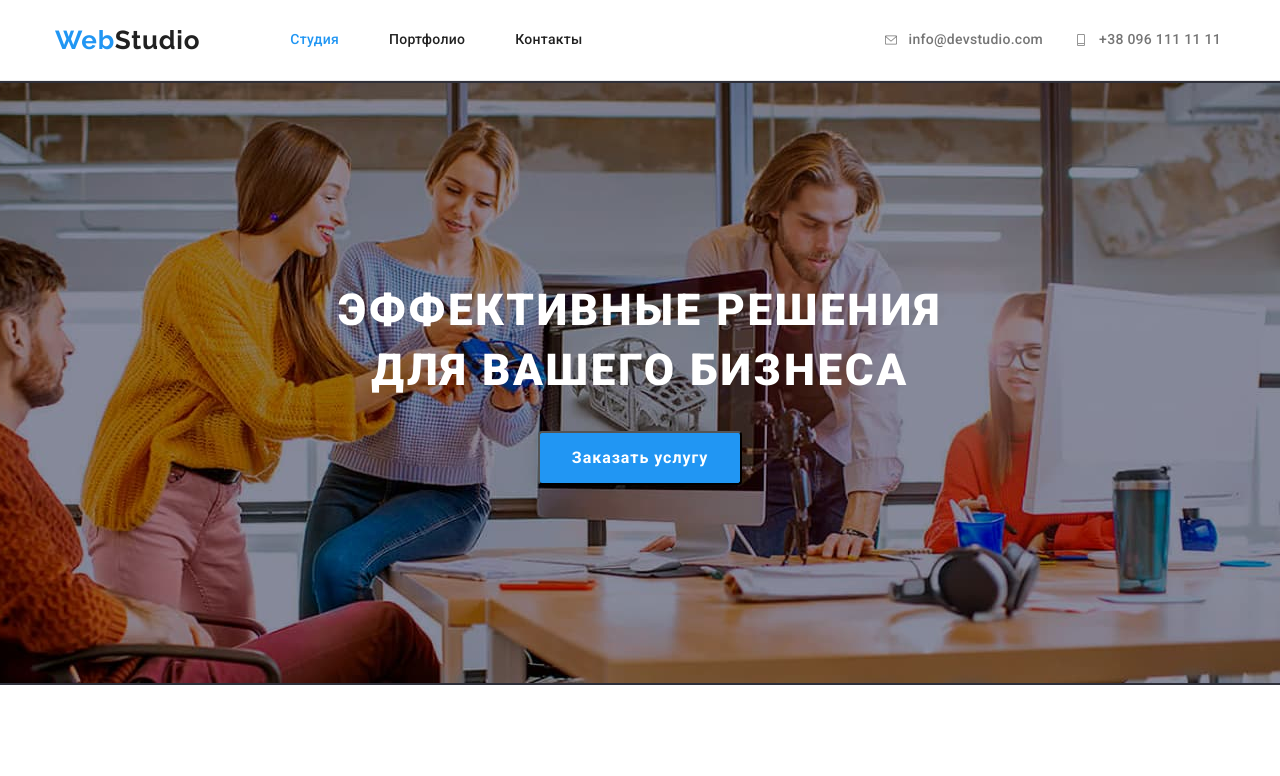
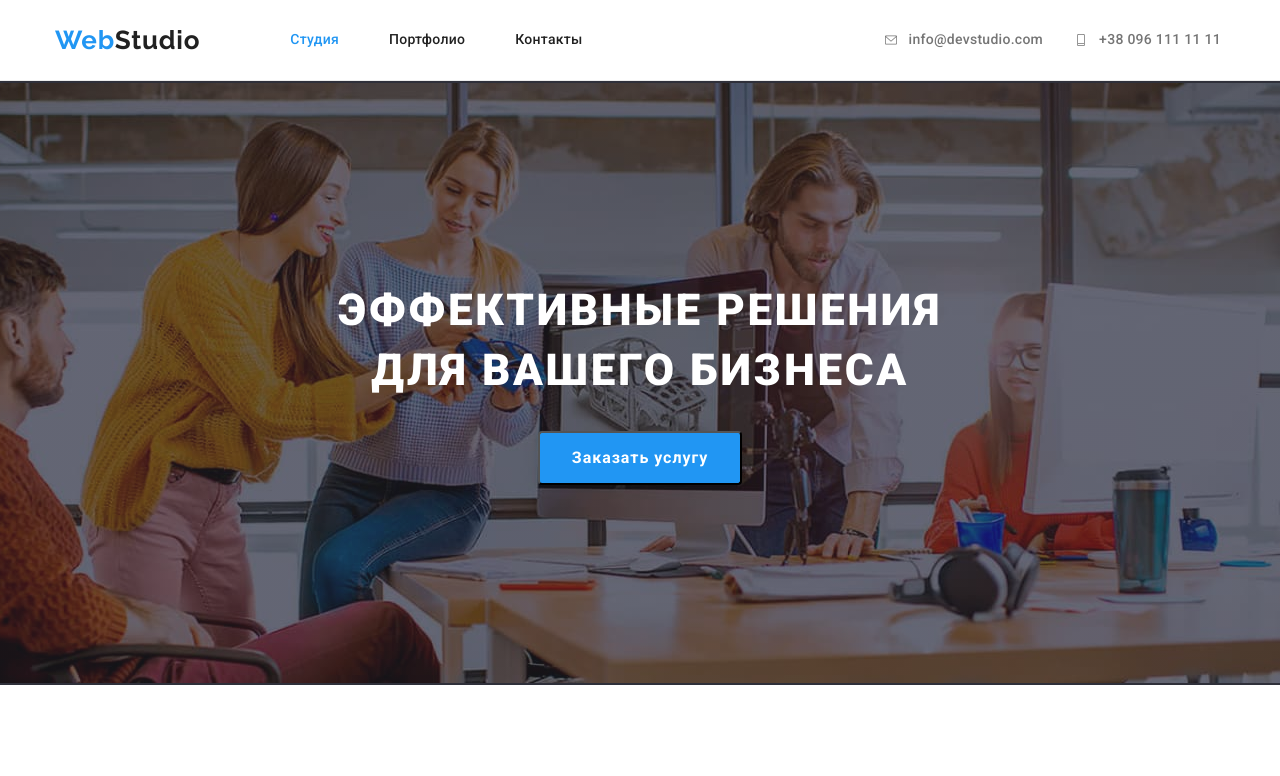
Before and after one commit to STr1995/goit-markup-hw-04, a plain HTML site: page index.html in a window 1280 px wide. Shown: the top 776 px of the page. Drawn offline with nearby package versions, Linux system fonts and the light colour scheme.

Commit message:
фон героя

```diff
--- a/css/styles.css
+++ b/css/styles.css
@@ -138,8 +138,12 @@ letter-spacing: 0.03em;
     margin-left: auto;
 
     background-color:var(--secondary-color-background);
-    background-image: linear-gradient rgba(47, 48, 58, 0.4);
-    background-image: url(../images/hero-title.jpg);
+    background-image: linear-gradient(to right,
+        rgba(47, 48, 58, 0.4),
+        rgba(47, 48, 58, 0.4)),
+    url(../images/hero-title.jpg);
+    /* background-image: linear-gradient rgba(47, 48, 58, 0.4);
+    background-image: url(../images/hero-title.jpg); */
     max-width: 1600px;
     background-repeat: no-repeat;
     min-height: 600px;
```
